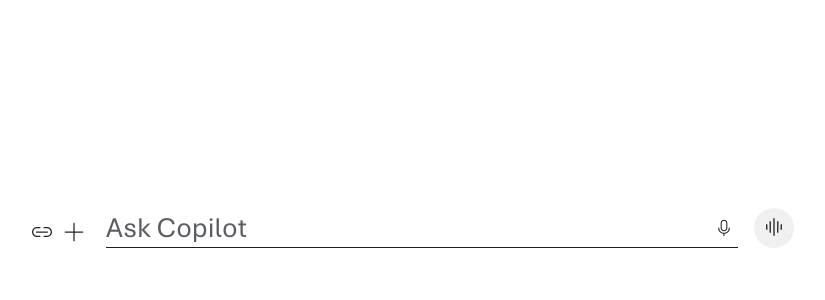
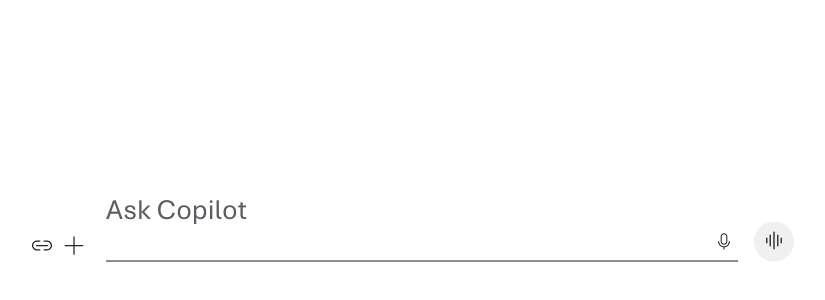
Before and after one commit to jhannae/beatsforbop_typetalk, a website built with Vite: page index.html in a window 1280 px wide. Shown: the part 184-484 px from the top of the page, without its empty margins (230-1055 px from the left). Built offline with nearby package versions, Linux system fonts and the light colour scheme.

Commit message:
fix: dynamic autosize with line-height detection & frame enforcement; remove rows attr

```diff
--- a/index.html
+++ b/index.html
@@ -29,7 +29,7 @@
           </svg>
         </button>
         <div class="prompt-track">
-          <textarea id="promptInput" class="prompt-input prompt-input--autosize" placeholder="Ask Copilot" rows="1" aria-label="Prompt input"></textarea>
+          <textarea id="promptInput" class="prompt-input prompt-input--autosize" placeholder="Ask Copilot" aria-label="Prompt input"></textarea>
           <button type="button" class="icon-btn ico-mic" aria-label="Voice input" title="Voice">
             <svg width="20" height="20" viewBox="0 0 48 48" fill="none" aria-hidden="true">
               <path d="M16 12C16 7.58172 19.5817 4 24 4C28.4183 4 32 7.58172 32 12V24C32 28.4183 28.4183 32 24 32C19.5817 32 16 28.4183 16 24V12ZM24 6.5C20.9624 6.5 18.5 8.96243 18.5 12V24C18.5 27.0376 20.9624 29.5 24 29.5C27.0376 29.5 29.5 27.0376 29.5 24V12C29.5 8.96243 27.0376 6.5 24 6.5ZM25 37.7148C32.2653 37.2021 38 31.1458 38 23.75C38 23.0596 37.4404 22.5 36.75 22.5C36.0596 22.5 35.5 23.0596 35.5 23.75C35.5 30.1013 30.3513 35.25 24 35.25C17.6487 35.25 12.5 30.1013 12.5 23.75C12.5 23.0596 11.9404 22.5 11.25 22.5C10.5596 22.5 10 23.0596 10 23.75C10 30.9752 15.4734 36.9221 22.5 37.6706V42.75C22.5 43.4404 23.0596 44 23.75 44C24.4404 44 25 43.4404 25 42.75V37.7148Z" fill="#242424"/>
--- a/script.js
+++ b/script.js
@@ -8,22 +8,27 @@
 
 const arrowUpSvg = `\n<svg xmlns="http://www.w3.org/2000/svg" width="20" height="20" viewBox="0 0 20 20" fill="none">\n  <path d="M3.13171 9.16142C2.94553 9.36536 2.95993 9.68162 3.16387 9.8678C3.36781 10.054 3.68407 10.0396 3.87025 9.83564L9.50098 3.66779L9.50098 17.4985C9.50098 17.7747 9.72483 17.9985 10.001 17.9985C10.2771 17.9985 10.501 17.7747 10.501 17.4985L10.501 3.67068L16.1291 9.83564C16.3152 10.0396 16.6315 10.054 16.8354 9.8678C17.0394 9.68162 17.0538 9.36536 16.8676 9.16142L10.5536 2.24507C10.4258 2.10512 10.2583 2.02529 10.0851 2.00558C10.0578 2.00095 10.0296 1.99854 10.001 1.99854C9.9741 1.99854 9.94773 2.00066 9.922 2.00474C9.7461 2.02291 9.57544 2.10302 9.44576 2.24507L3.13171 9.16142Z" fill="white"/>\n</svg>`;
 
-function autoResize() {
-  // Allow unrestricted vertical growth (no internal scroll clipping)
+function autoResize(enforceFrames = 0) {
+  // Compute current line-height (snapped/clamped) instead of static constant
+  const lh = parseFloat(getComputedStyle(input).lineHeight) || 40;
+  // Reset to auto then apply new height
   input.style.height = 'auto';
   const fullScrollHeight = input.scrollHeight;
   input.style.height = fullScrollHeight + 'px';
-  // Prevent internal scroll positioning from hiding top lines
   input.scrollTop = 0;
-  const singleLineHeight = 40; // approximate single-line height baseline
-  if (input.scrollHeight > singleLineHeight * 1.25) {
+  // Toggle multi-line when more than ~1.25 lines
+  if (fullScrollHeight > lh * 1.25) {
     input.classList.add('multi-line');
   } else {
     input.classList.remove('multi-line');
   }
+  // Frame loop enforcement to defeat late font/layout adjustments (Pages cache)
+  if (enforceFrames > 0) {
+    requestAnimationFrame(() => autoResize(enforceFrames - 1));
+  }
 }
 input.addEventListener('input', () => {
-  autoResize();
+  autoResize(3); // enforce for a few frames after input
   const hasText = input.value.trim().length > 0;
   if (hasText) {
     eqSendBtn.classList.add('active');
@@ -49,7 +54,7 @@
 
 // Run initial sizing on load so placeholder line fits
 document.addEventListener('DOMContentLoaded', () => {
-  autoResize();
+  autoResize(5); // initial multi-frame enforcement
   // Observe changes to content via mutations (in case scripts inject text)
   const observer = new MutationObserver(()=> autoResize());
   observer.observe(input, { characterData: true, subtree: true, childList: true });
@@ -57,14 +62,13 @@
 
 // Adjust again when window resizes (viewport width may change line-height clamp)
 window.addEventListener('resize', () => {
-  autoResize();
+  autoResize(2);
 });
 
 // Additional events that may change scrollHeight without input event firing
 ['keyup','paste','cut'].forEach(evt => {
   input.addEventListener(evt, () => {
-    // Use microtask to wait for value update after paste/cut
-    queueMicrotask(autoResize);
+    queueMicrotask(() => autoResize(3));
   });
 });
 
```
